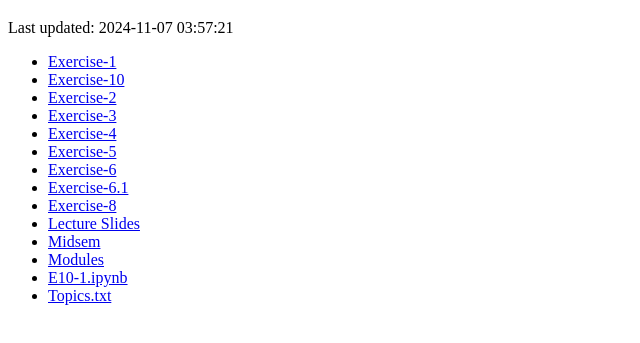
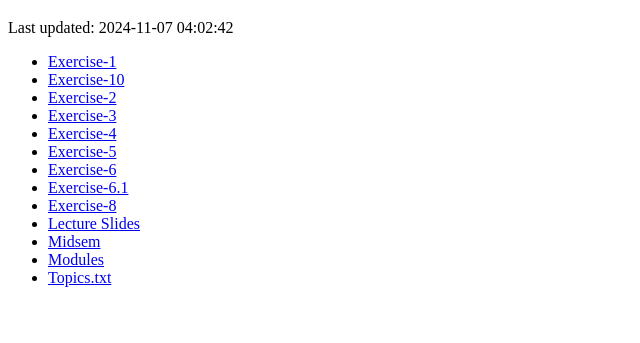
Before and after one commit to Nirraaav/DS203, a plain HTML site: page index.html in a window 1280 px wide. Shown: the part 61-404 px from the top of the page, without its empty margins (0-640 px from the left). Drawn offline with Linux system fonts and the light colour scheme.

Commit message:
filename oops

```diff
--- a/index.html
+++ b/index.html
@@ -7,7 +7,7 @@
 </head>
 <body>
 <h1>DS203</h1>
-<p>Last updated: 2024-11-07 03:57:21</p>
+<p>Last updated: 2024-11-07 04:02:42</p>
 <ul>
 <li><a href="Exercise-1/index.html">Exercise-1</a></li>
 <li><a href="Exercise-10/index.html">Exercise-10</a></li>
@@ -21,7 +21,6 @@
 <li><a href="Lecture Slides/index.html">Lecture Slides</a></li>
 <li><a href="Midsem/index.html">Midsem</a></li>
 <li><a href="Modules/index.html">Modules</a></li>
-<li><a href="E10-1.ipynb">E10-1.ipynb</a></li>
 <li><a href="Topics.txt">Topics.txt</a></li>
 </ul>
 </body>
```
Also changed, not shown: Exercise-10/index.html (+1 -0 lines), 3 other files.
